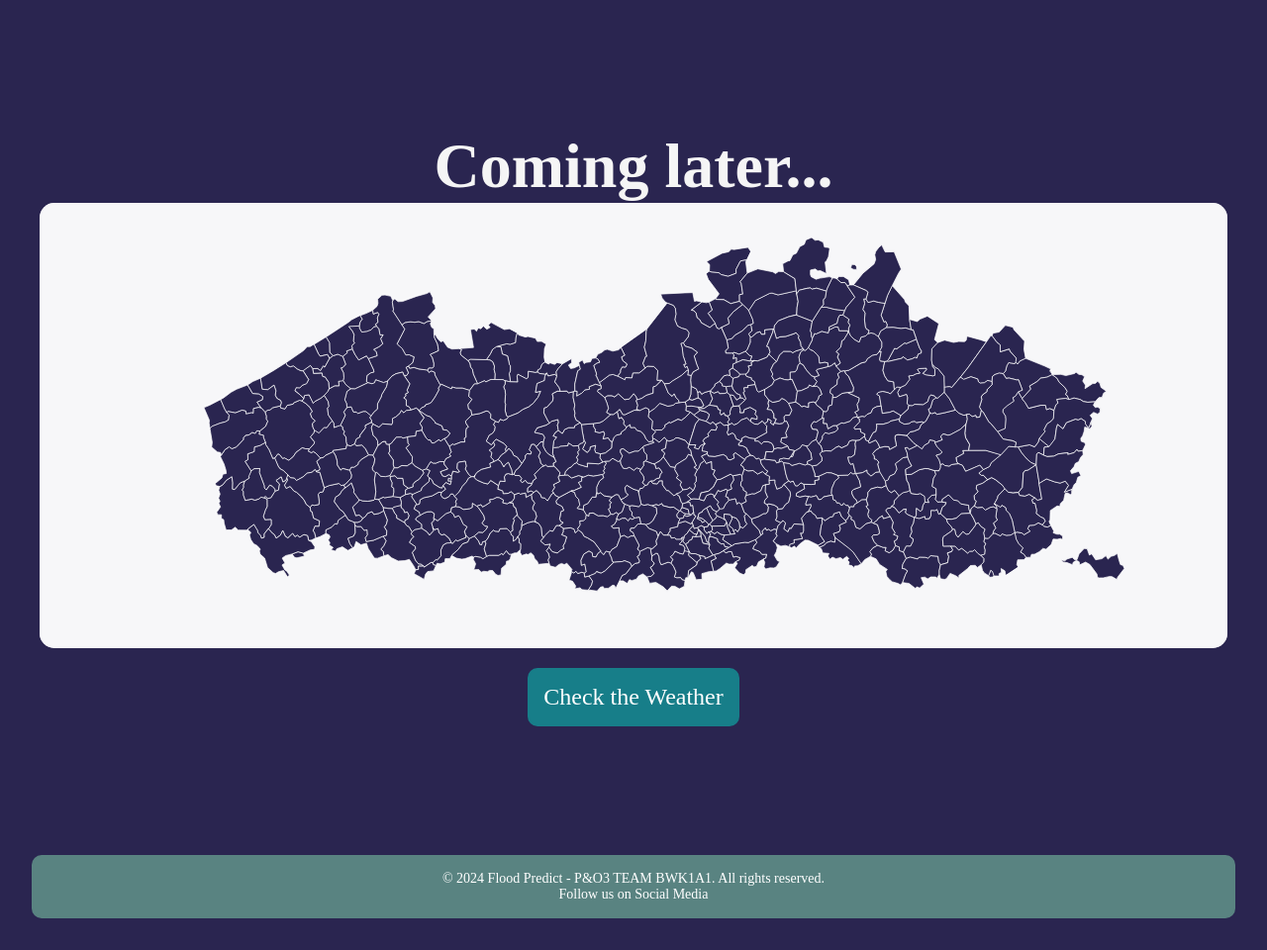
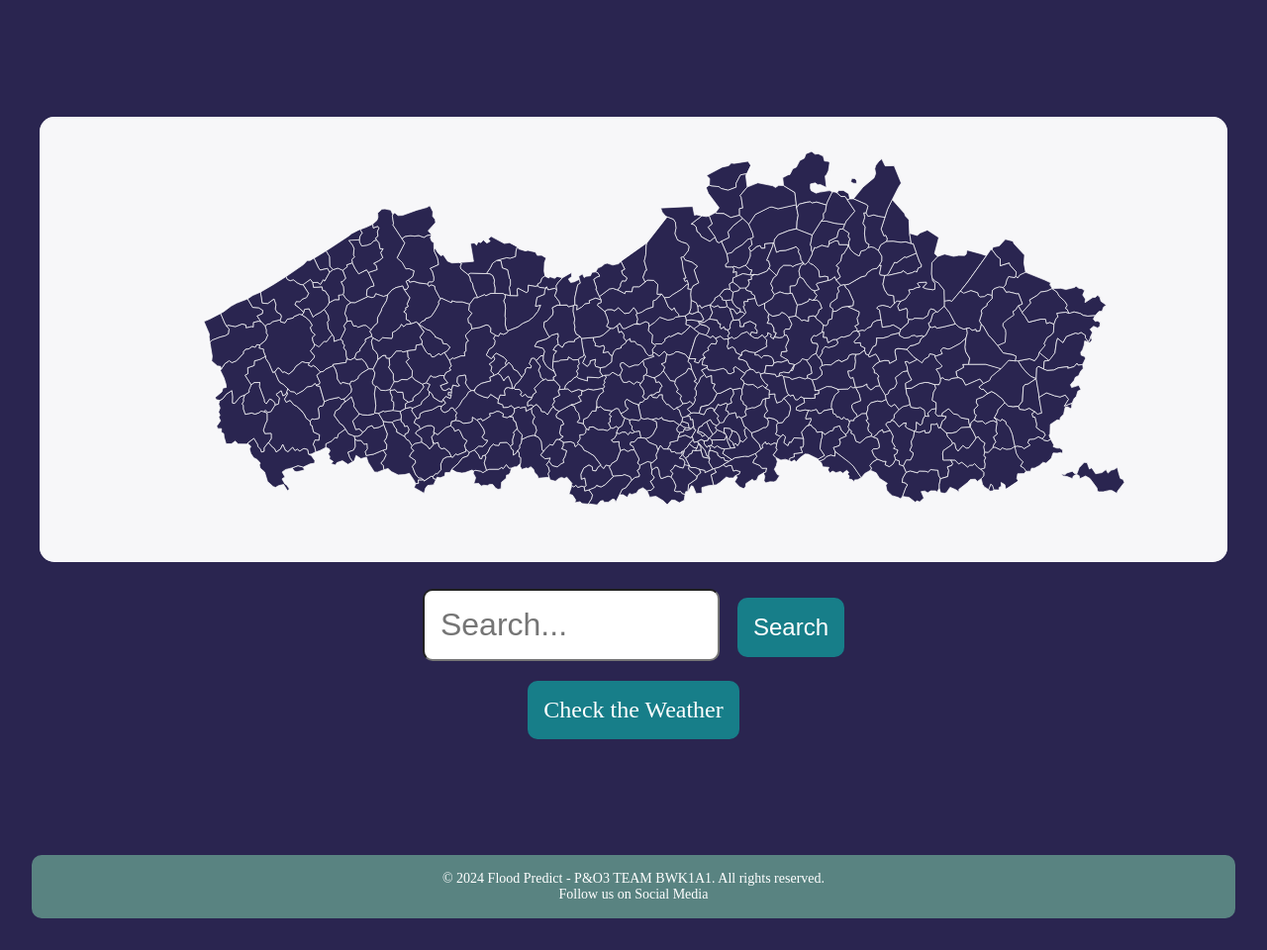
Before and after one commit to Toon-Bervoets/FloodPredict, a Flask app: page /predict in a window 1280 px wide. Shown: the part 69-1029 px from the top of the page at 99% size. Run offline with Flask 3, Linux system fonts and the light colour scheme; some libraries are stand-ins or nearby versions.

Commit message:
map flanders-bxl update 2.1

```diff
--- a/server.py
+++ b/server.py
@@ -26,6 +26,12 @@ def about_us():
 @app.route('/map')
 def map():
     return render_template('map.html')
+
+@app.route('/predict-info/<name>')
+def municipality_info(name):
+    # Here, you can add logic to load more detailed information about the municipality
+    # For now, it just displays the name
+    return render_template('predict-info.html', title=name, name=name)
 
 @app.route('/weather')
 def get_weather():
--- a/templates/floodpredict.html
+++ b/templates/floodpredict.html
@@ -4,8 +4,35 @@
 
 {% block content %}
 <div class="container text-center">
-    <h1>Coming later...</h1>
-    <iframe src="/map" width="1000" height="600" frameborder="2" center></iframe>
-    <a href="/weather_search" class="btn btn-primary btn-spacing">Check the Weather</a>
+    <!-- Embed the map -->
+    <iframe src="/map" id="mapIframe" width="1000" height="600" frameborder="2"></iframe>
+
+    <!-- Searchbox under the map -->
+    <div id="search-container" style="margin-top: 20px;">
+        <input type="text" id="search-box" placeholder="Search..." class="form-control"
+            style="display: inline-block; width: 300px; margin-right: 10px;" />
+        <button id="search-button" class="btn btn-primary">Search</button>
+    </div>
+
+    <!-- Optional: Button for weather check -->
+    <a href="/weather_search" class="btn btn-primary btn-spacing" style="margin-top: 20px;">Check the Weather</a>
 </div>
+
+<script>
+    // Function to handle search and communicate with iframe
+    document.getElementById('search-button').addEventListener('click', function() {
+        const searchValue = document.getElementById('search-box').value.trim().toLowerCase();
+        const iframe = document.getElementById("mapIframe");
+
+        // Send the search value to the iframe (map page)
+        iframe.contentWindow.postMessage({ type: "search", value: searchValue }, "*");
+    });
+
+    // Listen for feedback from the iframe (for example, if municipality not found)
+    window.addEventListener("message", (event) => {
+        if (event.data.type === "notFound") {
+            alert("Municipality not found");
+        }
+    });
+</script>
 {% endblock %}
--- a/templates/map.html
+++ b/templates/map.html
@@ -78,6 +78,12 @@
 
     .dimmed {
         fill: #2a255081 !important;
+    }
+
+    .highlight {
+        stroke: red;
+        stroke-width: 3;
+        fill: #598381;
     }
 
 </style>
@@ -474,9 +480,62 @@
         });
 
         e.addEventListener("click", function () {
-            getUser(e.id);
+            const hoofdGemeente = e.getAttribute('data-hoofd-gemeente');
+            const gemeente = hoofdGemeente ? hoofdGemeente : e.getAttribute('data-gemeente');
+            window.location.href = `/predict-info/${gemeente}`;
         });
+
     });
+
+    // Function to search for municipality in the map
+    function searchMunicipality(searchValue) {
+            let found = false;
+
+            // Reset previous highlights
+            document.querySelectorAll('.allPaths').forEach(e => {
+                e.classList.remove('highlight');
+            });
+
+            // Search for the matching municipality
+            document.querySelectorAll('.allPaths').forEach(e => {
+                const gemeenteName = e.getAttribute('data-gemeente').toLowerCase();
+                const hoofdGemeente = e.getAttribute('data-hoofd-gemeente').toLowerCase();
+
+                if ((gemeenteName == searchValue) || (hoofdGemeente == searchValue)) {
+                    // Highlight the found municipality
+                    const hoveredProvince = e.getAttribute('data-province');
+
+                    // Dim all paths that don't belong to the same province
+                    document.querySelectorAll('.allPaths').forEach(gemeente => {
+                        const province = gemeente.getAttribute('data-province');
+
+                        // If the municipality is not in the same province, dim it
+                        if (province !== hoveredProvince) {
+                            gemeente.classList.add("dimmed");
+                        }
+                    });
+
+                    // Show the name of the hovered municipality
+                    const hoofdGemeente = e.getAttribute('data-hoofd-gemeente');
+                    const gemeente = hoofdGemeente ? hoofdGemeente : e.getAttribute('data-gemeente');
+                    document.getElementById("name").style.opacity = 1;
+                    document.getElementById("data-gemeente").innerText = gemeente;
+                    found = true;
+                    }
+            });
+
+            if (!found) {
+                // Send a message back to the parent page if not found
+                window.parent.postMessage({ type: "notFound" }, "*");
+            }
+        }
+
+        // Listen for search messages from the parent page
+        window.addEventListener("message", (event) => {
+            if (event.data.type === "search") {
+                searchMunicipality(event.data.value);
+            }
+        });
 </script>
 
 
```
Also changed, not shown: templates/predict-info.html (added, +18 -0 lines).
